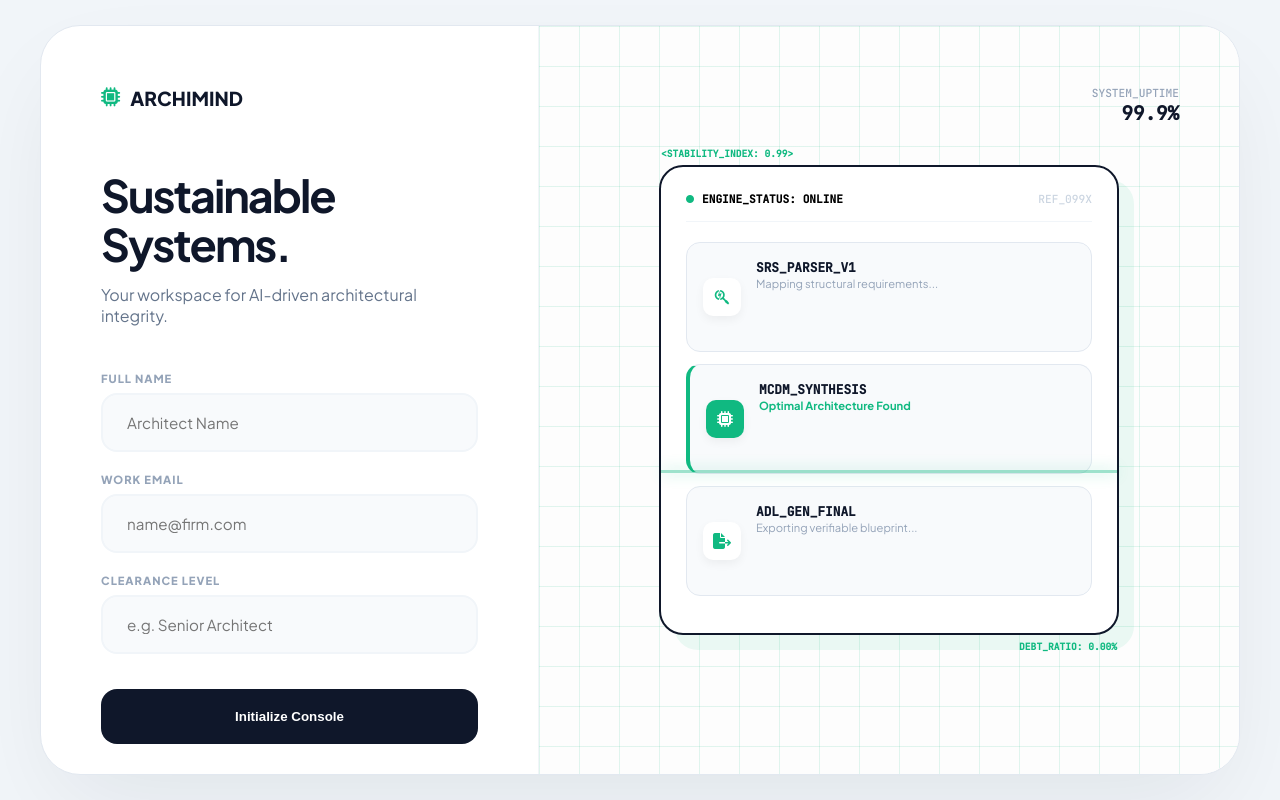
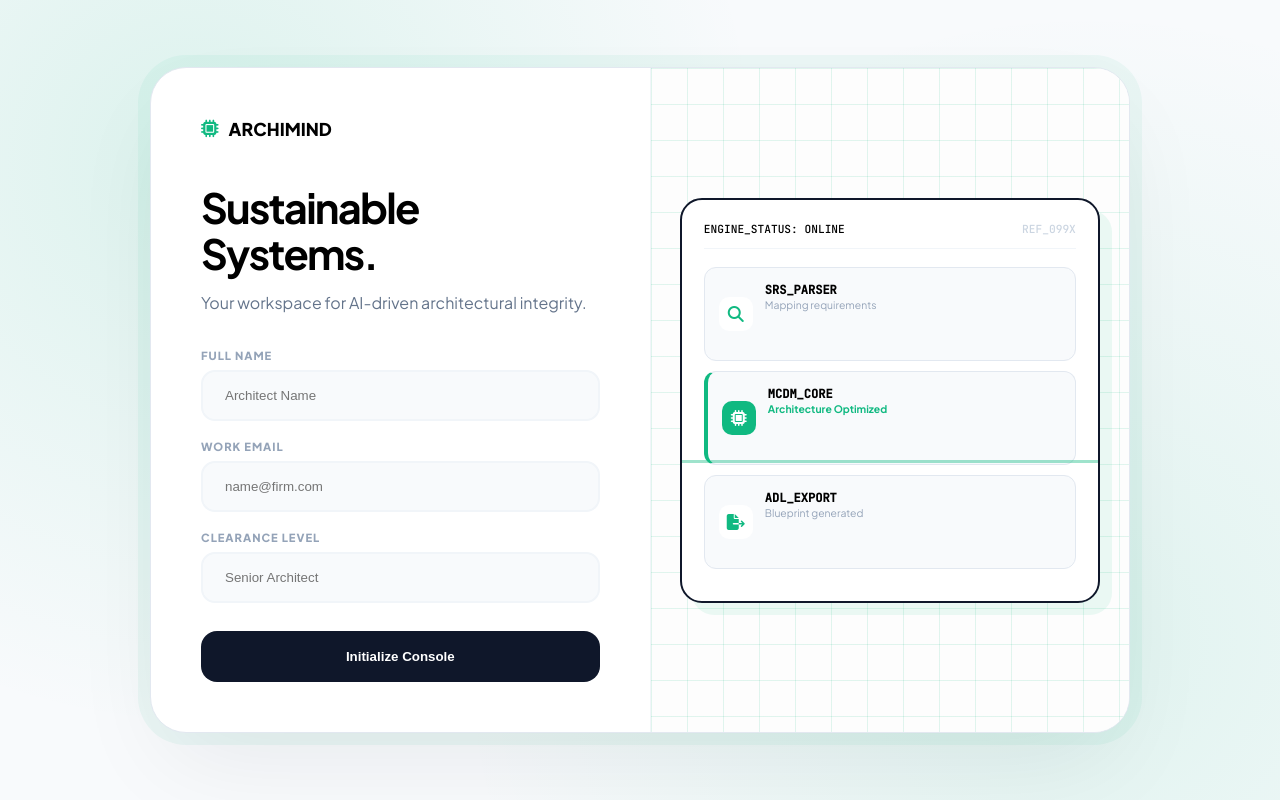
Before and after one commit to YoumnaHanyy/GPARCHIMIND, a FastAPI app: page /Register in a window 1280 px wide. Run offline with FastAPI, Linux system fonts and the light colour scheme.

Commit message:
Added modification to login & signup

```diff
--- a/templates/Login.html
+++ b/templates/Login.html
@@ -3,7 +3,7 @@
 <head>
 <meta charset="UTF-8" />
 <meta name="viewport" content="width=device-width, initial-scale=1.0"/>
-<title>ARCHIMIND | Sustainable Design</title>
+<title>ARCHIMIND | Login</title>
 
 <link href="https://fonts.googleapis.com/css2?family=Plus+Jakarta+Sans:wght@400;600;700;800&display=swap" rel="stylesheet">
 <link rel="stylesheet" href="https://cdnjs.cloudflare.com/ajax/libs/font-awesome/6.5.0/css/all.min.css"/>
--- a/templates/Signup.html
+++ b/templates/Signup.html
@@ -21,119 +21,189 @@
 
 body {
     font-family: 'Plus Jakarta Sans', sans-serif;
-    background: #f1f5f9;
-    height: 100vh;
-    display: flex; align-items: center; justify-content: center;
+    background:
+        radial-gradient(circle at 15% 20%, rgba(16,185,129,0.12) 0%, transparent 45%),
+        radial-gradient(circle at 85% 80%, rgba(16,185,129,0.10) 0%, transparent 50%),
+        #f8fafc;
+    min-height: 100vh;
+    display: flex;
+    align-items: center;
+    justify-content: center;
+}
+
+/* ✅ LOGIN-SIZED CONTAINER */
+.main-layout {
+    width: 90%;
+    max-width: 980px;
+    min-height: 560px;
+    display: flex;
+    background: white;
+    border-radius: 36px;
+    border: 1px solid #e2e8f0;
+    box-shadow:
+        0 40px 100px -20px rgba(15, 23, 42, 0.08),
+        0 0 0 12px rgba(16,185,129,.06);
     overflow: hidden;
 }
 
-.main-layout {
-    width: 95%;
-    max-width: 1200px;
-    height: 750px;
-    display: flex;
-    background: white;
-    border-radius: 40px;
-    border: 1px solid #e2e8f0;
-    box-shadow: 0 40px 100px -20px rgba(15, 23, 42, 0.08);
-    overflow: hidden;
-}
-
-/* --- LEFT SIDE: FORM --- */
+/* LEFT */
 .auth-side {
-    flex: 0.7;
-    padding: 60px;
-    display: flex; flex-direction: column;
-    z-index: 2;
+    flex: 1;
+    padding: 50px;
     border-right: 1px solid #f1f5f9;
 }
 
-.logo { font-weight: 800; color: var(--dark); font-size: 1.2rem; margin-bottom: 60px; display: flex; align-items: center; gap: 10px; }
+.logo {
+    font-weight: 800;
+    font-size: 1.1rem;
+    margin-bottom: 45px;
+    display: flex;
+    align-items: center;
+    gap: 10px;
+}
 .logo i { color: var(--primary); }
 
-h1 { font-size: 2.8rem; letter-spacing: -2px; line-height: 1.1; margin-bottom: 15px; color: var(--dark); }
-p { color: #64748b; margin-bottom: 45px; }
+h1 {
+    font-size: 2.6rem;
+    line-height: 1.1;
+    letter-spacing: -1.8px;
+    margin-bottom: 15px;
+}
+p {
+    color: #64748b;
+    margin-bottom: 35px;
+}
 
-.input-container { margin-bottom: 20px; }
-.input-container label { display: block; font-size: 0.7rem; font-weight: 800; text-transform: uppercase; margin-bottom: 8px; color: #94a3b8; letter-spacing: 1px; }
+.input-container { margin-bottom: 18px; }
+.input-container label {
+    font-size: 0.7rem;
+    font-weight: 800;
+    text-transform: uppercase;
+    margin-bottom: 8px;
+    display: block;
+    color: #94a3b8;
+    letter-spacing: 1px;
+}
 
 .input-field {
-    width: 100%; padding: 18px 24px; border-radius: 16px;
-    border: 2px solid #f1f5f9; background: #f8fafc;
-    font-family: inherit; font-size: 0.95rem; transition: 0.3s;
+    width: 100%;
+    padding: 16px 22px;
+    border-radius: 14px;
+    border: 2px solid #f1f5f9;
+    background: #f8fafc;
 }
-.input-field:focus { outline: none; border-color: var(--primary); background: white; box-shadow: 0 10px 25px var(--primary-soft); }
+.input-field:focus {
+    outline: none;
+    border-color: var(--primary);
+    background: white;
+    box-shadow: 0 10px 25px var(--primary-soft);
+}
 
 .btn-primary {
-    width: 100%; padding: 20px; border-radius: 16px; border: none;
-    background: var(--dark); color: white; font-weight: 700;
-    cursor: pointer; transition: 0.3s; margin-top: 15px;
+    width: 100%;
+    padding: 18px;
+    border-radius: 16px;
+    border: none;
+    background: var(--dark);
+    color: white;
+    font-weight: 700;
+    cursor: pointer;
+    margin-top: 10px;
 }
-.btn-primary:hover { background: var(--primary); transform: translateY(-3px); }
-
-/* --- RIGHT SIDE: LIGHT BLUEPRINT --- */
-.visual-side {
-    flex: 1.3;
-    background: #fdfdfd;
-    position: relative;
-    display: flex; align-items: center; justify-content: center;
+.btn-primary:hover {
+    background: var(--primary);
+    transform: translateY(-2px);
 }
 
-/* Technical Blueprint Grid */
+/* RIGHT */
+.visual-side {
+    flex: 1.2;
+    position: relative;
+    background: #fdfdfd;
+    display: flex;
+    align-items: center;
+    justify-content: center;
+}
+
+/* GRID */
 .grid-bg {
-    position: absolute; inset: 0;
+    position: absolute;
+    inset: 0;
     background-image:
         linear-gradient(var(--blueprint-line) 1px, transparent 1px),
         linear-gradient(90deg, var(--blueprint-line) 1px, transparent 1px);
-    background-size: 40px 40px;
+    background-size: 36px 36px;
 }
 
 .engine-core {
-    position: relative;
-    width: 460px;
+    width: 420px;
     background: white;
     border: 2px solid var(--dark);
-    border-radius: 24px;
-    padding: 25px;
-    box-shadow: 15px 15px 0px var(--primary-soft);
+    border-radius: 22px;
+    padding: 22px;
+    box-shadow: 12px 12px 0 var(--primary-soft);
+    position: relative;
+    z-index: 2;
 }
 
 .engine-header {
-    display: flex; justify-content: space-between; align-items: center;
-    border-bottom: 1px solid #f1f5f9; padding-bottom: 15px; margin-bottom: 20px;
+    display: flex;
+    justify-content: space-between;
+    align-items: center;
+    margin-bottom: 18px;
+    padding-bottom: 12px;
+    border-bottom: 1px solid #f1f5f9;
 }
 
 .module-box {
     background: #f8fafc;
     border: 1px solid #e2e8f0;
-    padding: 16px; border-radius: 14px;
-    margin-bottom: 12px;
-    display: flex; align-items: center; gap: 15px;
-    transition: 0.3s;
-}
-.module-box:hover { border-color: var(--primary); transform: scale(1.02); background: white; }
-
-.module-icon { width: 38px; height: 38px; border-radius: 10px; background: white; color: var(--primary); display: grid; place-items: center; box-shadow: 0 4px 10px rgba(0,0,0,0.05); }
-
-.module-text h4 { font-family: 'JetBrains Mono'; font-size: 0.8rem; color: var(--dark); }
-.module-text p { font-size: 0.7rem; color: #94a3b8; }
-
-/* The Moving Scanner */
-@keyframes scanLight { 0% { top: 0; } 100% { top: 100%; } }
-.scanner {
-    position: absolute; left: 0; right: 0; height: 3px;
-    background: var(--primary);
-    box-shadow: 0 0 15px var(--primary);
-    animation: scanLight 4s infinite linear;
-    z-index: 5; opacity: 0.4;
+    padding: 14px;
+    border-radius: 12px;
+    margin-bottom: 10px;
+    display: flex;
+    gap: 12px;
+    align-items: center;
 }
 
-.floating-data {
-    position: absolute; font-family: 'JetBrains Mono'; font-size: 0.6rem;
-    color: var(--primary); font-weight: 700;
+.module-icon {
+    width: 34px;
+    height: 34px;
+    border-radius: 10px;
+    display: grid;
+    place-items: center;
+    background: white;
+    color: var(--primary);
 }
 
-@media (max-width: 1000px) { .visual-side { display: none; } }
+.module-text h4 {
+    font-family: 'JetBrains Mono';
+    font-size: 0.75rem;
+}
+.module-text p {
+    font-size: 0.65rem;
+    color: #94a3b8;
+}
+
+/* SCANNER */
+.scanner {
+    position: absolute;
+    left: 0;
+    right: 0;
+    height: 3px;
+    background: var(--primary);
+    animation: scanLight 4s infinite linear;
+    opacity: .4;
+}
+@keyframes scanLight {
+    from { top: 0; }
+    to { top: 100%; }
+}
+
+@media (max-width: 900px) {
+    .visual-side { display: none; }
+    .main-layout { max-width: 500px; }
+}
 </style>
 </head>
 
@@ -148,15 +218,17 @@ p { color: #64748b; margin-bottom: 45px; }
 
         <div class="input-container">
             <label>Full Name</label>
-            <input type="text" class="input-field" placeholder="Architect Name">
+            <input class="input-field" placeholder="Architect Name">
         </div>
+
         <div class="input-container">
             <label>Work Email</label>
-            <input type="email" class="input-field" placeholder="name@firm.com">
+            <input class="input-field" placeholder="name@firm.com">
         </div>
+
         <div class="input-container">
             <label>Clearance Level</label>
-            <input type="text" class="input-field" placeholder="e.g. Senior Architect">
+            <input class="input-field" placeholder="Senior Architect">
         </div>
 
         <button class="btn-primary">Initialize Console</button>
@@ -169,44 +241,35 @@ p { color: #64748b; margin-bottom: 45px; }
             <div class="scanner"></div>
 
             <div class="engine-header">
-                <div style="display: flex; align-items: center; gap: 8px;">
-                    <i class="fas fa-circle" style="font-size: 0.5rem; color: var(--primary);"></i>
-                    <span style="font-family: 'JetBrains Mono'; font-size: 0.7rem; font-weight: 700;">ENGINE_STATUS: ONLINE</span>
-                </div>
-                <span style="font-family: 'JetBrains Mono'; font-size: 0.7rem; color: #cbd5e1;">REF_099X</span>
+                <span style="font-family:JetBrains Mono;font-size:.7rem;">ENGINE_STATUS: ONLINE</span>
+                <span style="font-family:JetBrains Mono;font-size:.7rem;color:#cbd5e1;">REF_099X</span>
             </div>
 
             <div class="module-box">
-                <div class="module-icon"><i class="fa-brands fa-searchengin"></i></div>
+                <div class="module-icon"><i class="fas fa-search"></i></div>
                 <div class="module-text">
-                    <h4>SRS_PARSER_V1</h4>
-                    <p>Mapping structural requirements...</p>
+                    <h4>SRS_PARSER</h4>
+                    <p>Mapping requirements</p>
                 </div>
             </div>
 
-            <div class="module-box" style="border-left: 4px solid var(--primary);">
-                <div class="module-icon" style="background: var(--primary); color: white;"><i class="fas fa-microchip"></i></div>
+            <div class="module-box" style="border-left:4px solid var(--primary);">
+                <div class="module-icon" style="background:var(--primary);color:white;">
+                    <i class="fas fa-microchip"></i>
+                </div>
                 <div class="module-text">
-                    <h4>MCDM_SYNTHESIS</h4>
-                    <p style="color: var(--primary); font-weight: 700;">Optimal Architecture Found</p>
+                    <h4>MCDM_CORE</h4>
+                    <p style="color:var(--primary);font-weight:700;">Architecture Optimized</p>
                 </div>
             </div>
 
             <div class="module-box">
                 <div class="module-icon"><i class="fas fa-file-export"></i></div>
                 <div class="module-text">
-                    <h4>ADL_GEN_FINAL</h4>
-                    <p>Exporting verifiable blueprint...</p>
+                    <h4>ADL_EXPORT</h4>
+                    <p>Blueprint generated</p>
                 </div>
             </div>
-
-            <div class="floating-data" style="top: -20px; left: 0;">&lt;STABILITY_INDEX: 0.99&gt;</div>
-            <div class="floating-data" style="bottom: -20px; right: 0;">DEBT_RATIO: 0.00%</div>
-        </div>
-
-        <div style="position: absolute; top: 60px; right: 60px; text-align: right;">
-            <div style="font-family: 'JetBrains Mono'; font-size: 0.7rem; color: #94a3b8;">SYSTEM_UPTIME</div>
-            <div style="font-family: 'JetBrains Mono'; font-size: 1.2rem; font-weight: 800; color: var(--dark);">99.9%</div>
         </div>
     </div>
 
```
